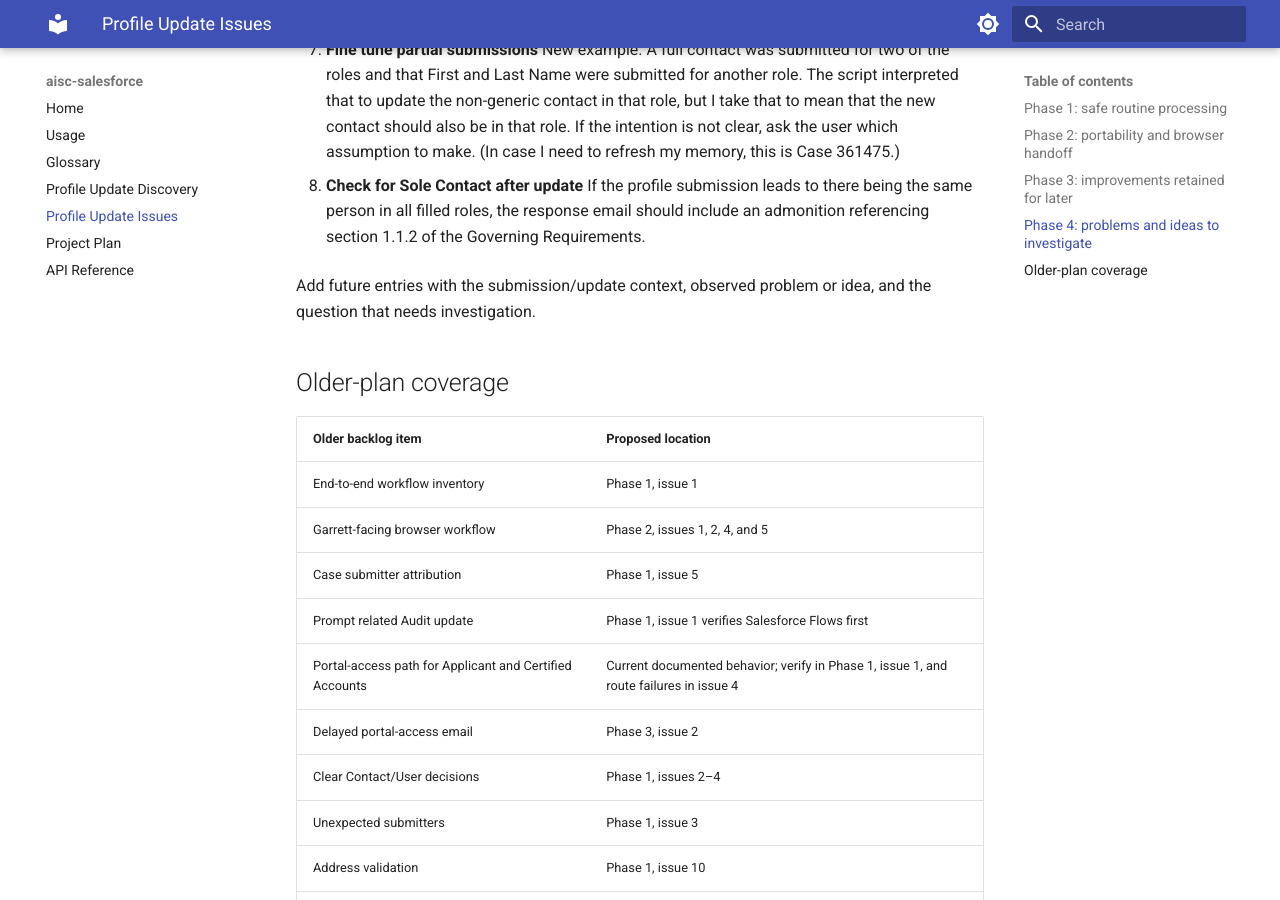
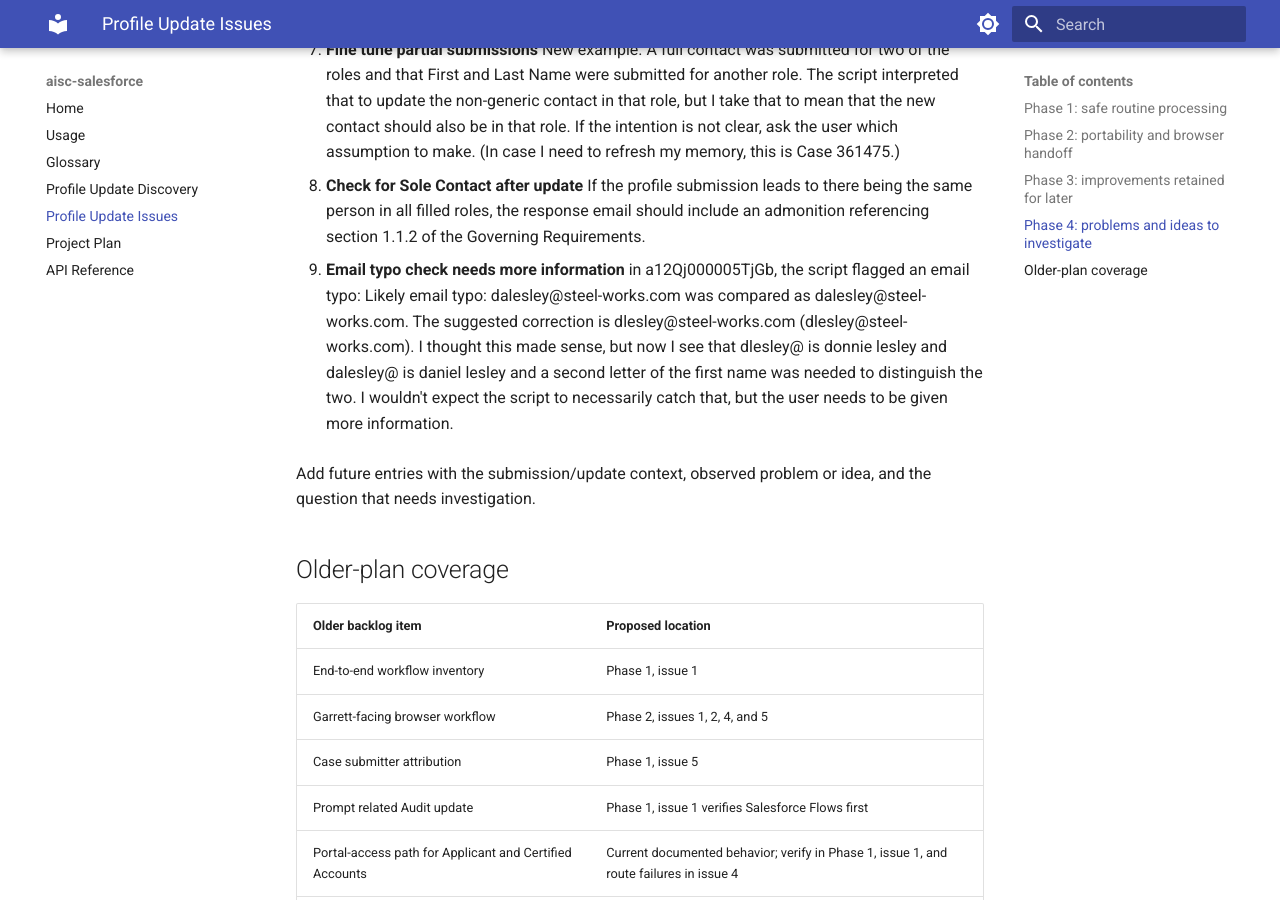
Before and after one commit to MauxBoyle/aisc-sf, an MkDocs documentation site: the page built from docs/profile-update-modernization-issues.md, in a window 1280 px wide and 900 px high, scrolled down 5197 px. Built offline with MkDocs 1.6.1 and Material for MkDocs 9.7.7, drawn with Linux system fonts in a browser that asks for light colours.

Commit message:
more longlist

```diff
--- a/docs/profile-update-modernization-issues.md
+++ b/docs/profile-update-modernization-issues.md
@@ -238,6 +238,15 @@ coverage only after its scope is understood.
    there being the same person in all filled roles, the response email should
    include an admonition referencing section 1.1.2 of the Governing Requirements.
 
+9. **Email typo check needs more information** in a12Qj000005TjGb, the script flagged
+   an email typo: Likely email typo: dalesley@steel-works.com was compared as
+   dalesley@steel-works.com. The suggested correction is dlesley@steel-works.com
+   (dlesley@steel-works.com). I thought this made sense, but now I see that
+   dlesley@ is donnie lesley and dalesley@ is daniel lesley and a second letter
+   of the first name was needed to distinguish the two. I wouldn't expect the
+   script to necessarily catch that, but the user needs to be given more
+   information.
+
 Add future entries with the submission/update context, observed problem or
 idea, and the question that needs investigation.
 
```
